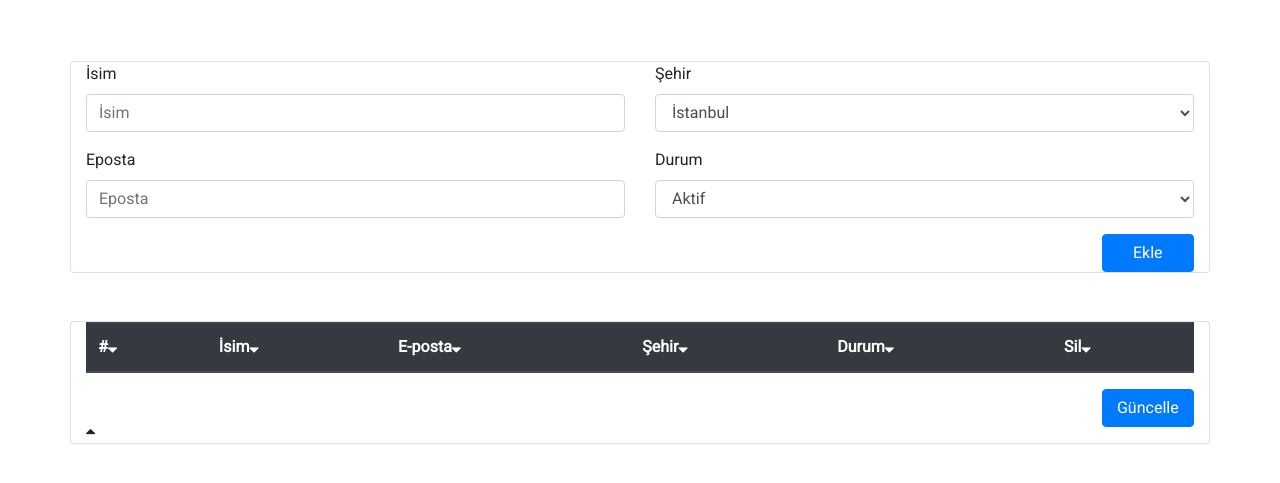
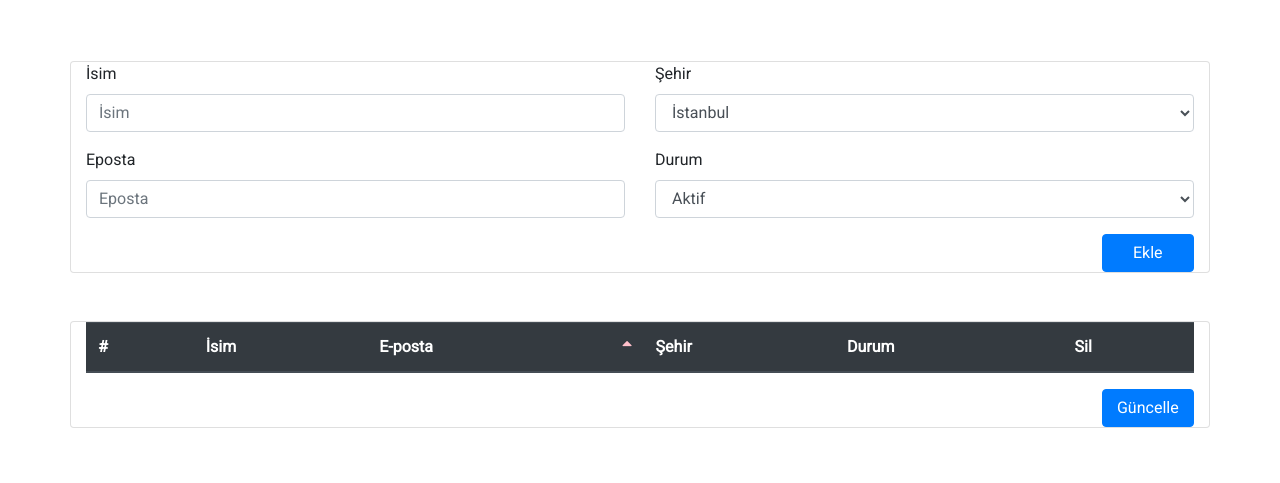
Before and after one commit to onursenturk/bravo, a website: page index.html in a window 1280 px wide. Both pictures are taken after a click on the element "E-posta". Shown: the part 131-614 px from the top of the page. Drawn offline with nearby package versions, Linux system fonts and the light colour scheme; a web font is replaced by a local one.

Commit message:
ikonlar eklendi düzgün çalışıyor

```diff
--- a/index.html
+++ b/index.html
@@ -71,7 +71,6 @@
 					</tbody>
 				</table>
 				<button class="btn btn-primary offset-11" id="save">Güncelle</button>
-				<i class="fa fa-sort-up"></i>
 			</div>
 		</section>
 	</main>
--- a/src/js/table.js
+++ b/src/js/table.js
@@ -22,12 +22,12 @@ var thead  = document.getElementById('tablehead');
 			form :null,
 			activeSort :null,
 			headers: [
-			{title:'#',sortPropertyName:'id', dataindex: 0, asc: true ,selectedKey :true},
-			{title:'İsim',sortPropertyName:'username', dataindex: 1, asc: true ,selectedKey :true},
-			{title:'E-posta',sortPropertyName:'email', dataindex: 2, asc: true ,selectedKey :true},
-			{title:'Şehir',sortPropertyName:'citySelector', dataindex: 3, asc: true ,selectedKey :true},
-			{title:'Durum',sortPropertyName:'statusSelector', dataindex: 4, asc: true ,selectedKey :true},
-			{title:'Sil',sortPropertyName:'delete', asc: true , dataindex: 5, selectedKey :true}
+				{title:'#',sortPropertyName:'id', dataindex: 0, asc: true ,selectedKey :false, sortable: true},
+				{title:'İsim',sortPropertyName:'username', dataindex: 1, asc: true ,selectedKey :false, sortable: true},
+				{title:'E-posta',sortPropertyName:'email', dataindex: 2, asc: true ,selectedKey :false, sortable: true},
+				{title:'Şehir',sortPropertyName:'citySelector', dataindex: 3, asc: true ,selectedKey :false, sortable: true},
+				{title:'Durum',sortPropertyName:'statusSelector', dataindex: 4, asc: true ,selectedKey :false, sortable: true},
+				{title:'Sil',sortPropertyName:'delete', asc: true , dataindex: 5, selectedKey :false, sortable: false}
 			]
 		};
 
@@ -119,44 +119,70 @@ var thead  = document.getElementById('tablehead');
 	BravoTable.prototype.sortPerson = function (event) {
 
 		var index = parseInt(event.target.getAttribute('data-index'));
-		// var index  = this.options.headers[3].dataindex;
-		console.log(index);
 
-		this.options.activeSort = this.options.headers[index];
-		console.log(this.options.activeSort);
+		this.toggleSortIcons(index);
 
-		if(this.options.activeSort === this.options.headers[index]) {
-            this.options.headers[index].asc = !this.options.headers[index].asc; //toggle the direction of the sort
-        } else {
-            this.options.activeSort = this.options.headers[index]; //first click, remember it
-        }
-
-        var prop = this.options.activeSort.sortPropertyName;
+        var prop = this.options.headers[index].sortPropertyName;
 
         var ascSort = function(a,b){ return a[prop] < b[prop] ? -1 :
         	a[prop] > b[prop] ? 1 : a[prop] == b[prop] ? 0 : 0; };
         var descSort = function(a,b){ return a[prop] > b[prop] ? -1 :
         		a[prop] < b[prop] ? 1 : a[prop] == b[prop] ? 0 : 0; };
 
-        		var sortFunc = this.options.activeSort.asc ? ascSort : descSort;
+        var sortFunc = this.options.headers[index].asc ? ascSort : descSort;
 
         this.options.rows.sort(sortFunc);
         this.SortRows();
+
+    }
+
+    BravoTable.prototype.toggleSortIcons = function ( index ) {
+
+    	var headers = document.getElementsByTagName('th');
+
+    	for ( var i = 0; i < this.options.headers.length; i++ ) {
+
+    		if ( index === i ) {
+    			this.options.headers[i].asc = !this.options.headers[i].asc;
+    		} else {
+    			this.options.headers[i].asc = null;
+    		}
+
+    		headers[i].setAttribute('data-asc', this.options.headers[i].asc);
+
+    	}
+
     }
 
 	BravoTable.prototype.CreateHeader = function (event) {
 
 		var theadTr = document.getElementsByTagName('thead')[0].querySelectorAll('tr')[0];
-        		var iconUp = '<i class="fa fa-sort-up"></i>';
-        		var iconDown = '<i class="fa fa-sort-down"></i>';
+		//var iconUp = '<i class="fa fa-sort-up"></i>';
+		//var iconDown = '<i class="fa fa-sort-down"></i>';
 
 		for (var i = 0; i < this.options.headers.length; i++) {
 
+			var header = document.createElement('th');
+			header.setAttribute('data-index',i);
+			var wrapper = document.createElement('div');
+			wrapper.classList.add('d-flex', 'd-flex-row', 'justify-content-between', 'align-items-center');
+			var title = document.createElement('span');
+			title.innerHTML = this.options.headers[i].title;
+			wrapper.appendChild(title);
 
-        			var header = document.createElement('th');
-        			header.setAttribute('data-index', i);
-        			header.innerHTML = this.options.headers[i].title + iconDown  ;
+			if (this.options.headers[i].sortable ) {
+
+				var iconUp = document.createElement('i');
+				var iconDown = document.createElement('i');
+				iconDown.classList.add("active","fa","fa-sort-down","has-action");
+				iconUp.classList.add("active","fa","fa-sort-up","has-action");
+				wrapper.appendChild(iconUp);
+				wrapper.appendChild(iconDown);
 				header.addEventListener("click",this.sortPerson.bind(this));
+
+			}
+
+			header.appendChild(wrapper);
 			theadTr.appendChild(header);
 
 		}
@@ -166,12 +192,15 @@ var thead  = document.getElementById('tablehead');
 	BravoTable.prototype.SortRows = function () {
 
 		this.setData();
+		this.UpdateSortIcons();
 
 	}
 
 	BravoTable.prototype.UpdateSortIcons = function () {
 
-
+		var index = parseInt(event.target.getAttribute('data-index'));
+		// var index  = this.options.headers[3].dataindex;
+		console.log(index);
 	}
 
 	BravoTable.prototype.UpdateHeaders = function () {
--- a/src/scss/_theme.scss
+++ b/src/scss/_theme.scss
@@ -4,32 +4,26 @@ body {
 }
 
 .table {
-	thead {
+	#tablehead {
 		cursor: pointer;
 		th {
 
-			div {
+			div, span {
 				pointer-events: none;
 			}
 			i {
-				//display: none;
-				color: white;
+				display: none;
+				color: red;
+				pointer-events: none;
+				color : pink;
 			}
-			&.active {
-				&[data-asc="true"] {
-					i.fa-sort-down {
-						display: block;
-
-					}
-				}
-				&[data-asc="false"] {
-					i.fa-sort-up {
-						display: block;
-					}
+			&[data-asc="true"] {
+				i.fa-sort-down {
+					display: block;
 				}
 			}
-			&.has-action {
-				i {
+			&[data-asc="false"] {
+				i.fa-sort-up {
 					display: block;
 				}
 			}
```
Also changed, not shown: dist/css/style.css. Lines whose indentation alone changed are shown as unchanged.
